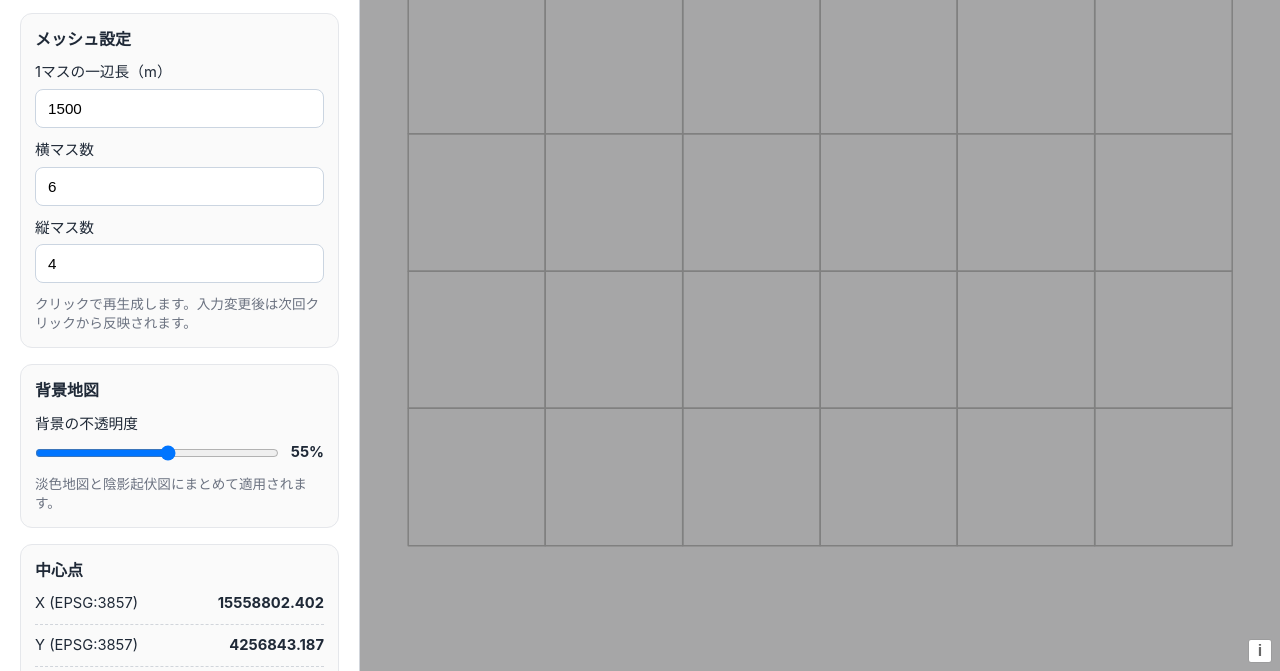
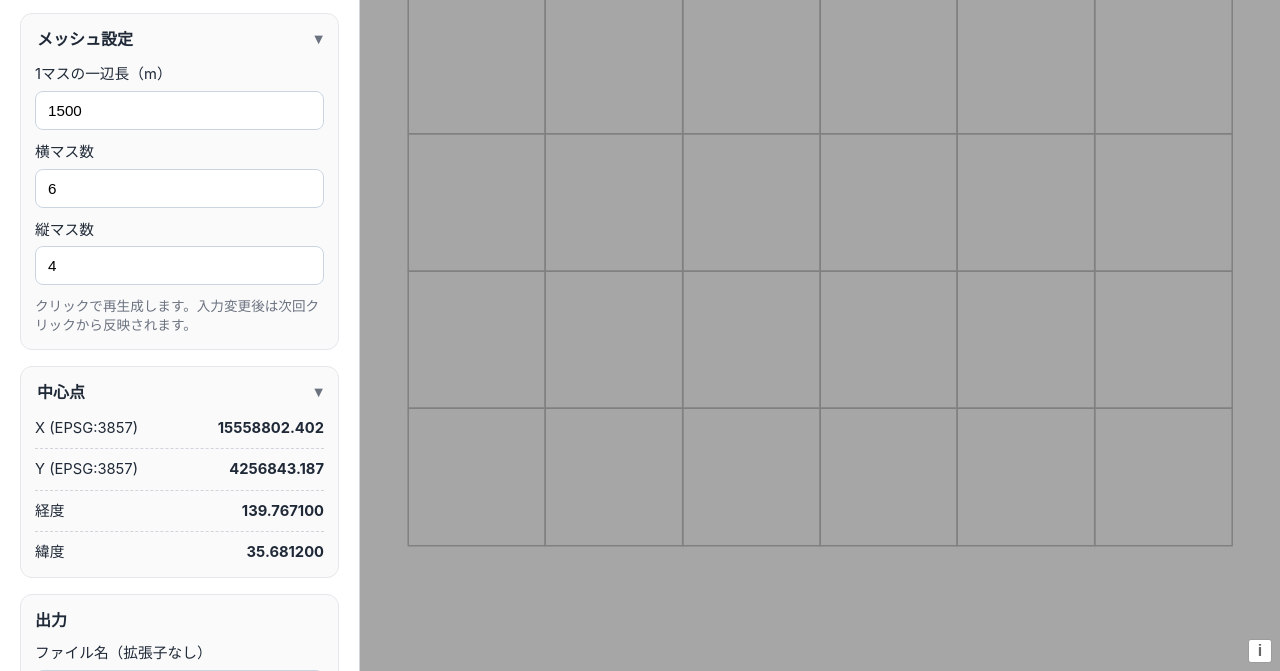
Before and after one commit to 0712kazu/4_6_mesh, a website built with Vite: page index.html in a window 1280 px wide. Shown: the part 129-800 px from the top of the page. Built offline with nearby package versions, Linux system fonts and the light colour scheme.

Commit message:
Move background panel and add collapsible sections

```diff
--- a/index.html
+++ b/index.html
@@ -3,18 +3,19 @@
   <head>
     <meta charset="UTF-8" />
     <meta name="viewport" content="width=device-width, initial-scale=1.0" />
-    <title>HMGメッシュ生成ツール</title>
+    <title>固定サイズメッシュ生成ツール</title>
   </head>
   <body>
     <div id="app">
       <aside class="sidebar">
-        <h1>HMGメッシュ生成ツール</h1>
+        <h1>固定サイズメッシュ生成ツール</h1>
         <p class="lead">
           地図上をクリックすると、その地点を中心に EPSG:3857 上で固定サイズの正方形メッシュを生成します。
         </p>
 
-        <section class="panel">
-          <h2>メッシュ設定</h2>
+        <details class="panel collapsible" open>
+          <summary>メッシュ設定</summary>
+          <div class="panel-body">
             <label>
               1マスの一辺長（m）
               <input id="cellSize" type="number" min="1" step="1" value="1500" />
@@ -28,27 +29,18 @@
               <input id="rows" type="number" min="1" step="1" value="4" />
             </label>
             <div class="hint">クリックで再生成します。入力変更後は次回クリックから反映されます。</div>
-        </section>
+          </div>
+        </details>
 
-        <section class="panel">
-          <h2>背景地図</h2>
-          <label>
-            背景の不透明度
-            <div class="range-row">
-              <input id="bgOpacity" type="range" min="0" max="100" step="1" value="55" />
-              <strong id="bgOpacityValue">55%</strong>
-            </div>
-          </label>
-          <div class="hint">淡色地図と陰影起伏図にまとめて適用されます。</div>
-        </section>
-
-        <section class="panel">
-          <h2>中心点</h2>
+        <details class="panel collapsible" open>
+          <summary>中心点</summary>
+          <div class="panel-body">
             <div class="kv"><span>X (EPSG:3857)</span><strong id="centerX">-</strong></div>
             <div class="kv"><span>Y (EPSG:3857)</span><strong id="centerY">-</strong></div>
             <div class="kv"><span>経度</span><strong id="lon">-</strong></div>
             <div class="kv"><span>緯度</span><strong id="lat">-</strong></div>
-        </section>
+          </div>
+        </details>
 
         <section class="panel">
           <h2>出力</h2>
@@ -65,6 +57,20 @@
             <button id="fitMeshBtn">メッシュ全体を表示</button>
           </div>
         </section>
+
+        <details class="panel collapsible">
+          <summary>背景地図</summary>
+          <div class="panel-body">
+            <label>
+              背景の不透明度
+              <div class="range-row">
+                <input id="bgOpacity" type="range" min="0" max="100" step="1" value="55" />
+                <strong id="bgOpacityValue">55%</strong>
+              </div>
+            </label>
+            <div class="hint">淡色地図と陰影起伏図にまとめて適用されます。</div>
+          </div>
+        </details>
 
         <section class="panel">
           <h2>使い方</h2>
--- a/src/style.css
+++ b/src/style.css
@@ -58,6 +58,43 @@ h2 {
   border: 1px solid #e5e7eb;
   border-radius: 12px;
   background: #fafafa;
+}
+
+.collapsible {
+  padding: 0;
+  overflow: hidden;
+}
+
+.collapsible summary {
+  list-style: none;
+  cursor: pointer;
+  padding: 14px 16px;
+  font-size: 1rem;
+  font-weight: 600;
+  user-select: none;
+  position: relative;
+}
+
+.collapsible summary::-webkit-details-marker {
+  display: none;
+}
+
+.collapsible summary::after {
+  content: '▾';
+  position: absolute;
+  right: 16px;
+  top: 50%;
+  transform: translateY(-50%);
+  color: #6b7280;
+  font-size: 0.95rem;
+}
+
+.collapsible:not([open]) summary::after {
+  content: '▸';
+}
+
+.panel-body {
+  padding: 0 14px 14px;
 }
 
 label {
```
Lines whose indentation alone changed are shown as unchanged.
